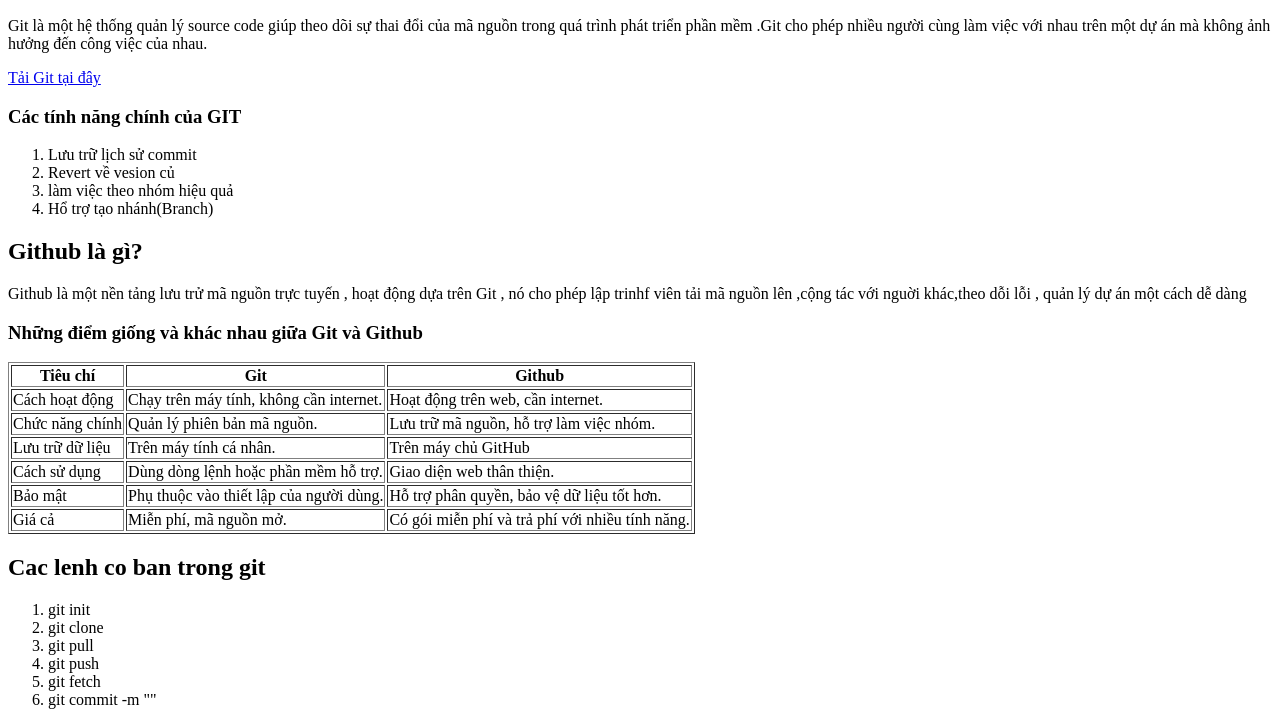
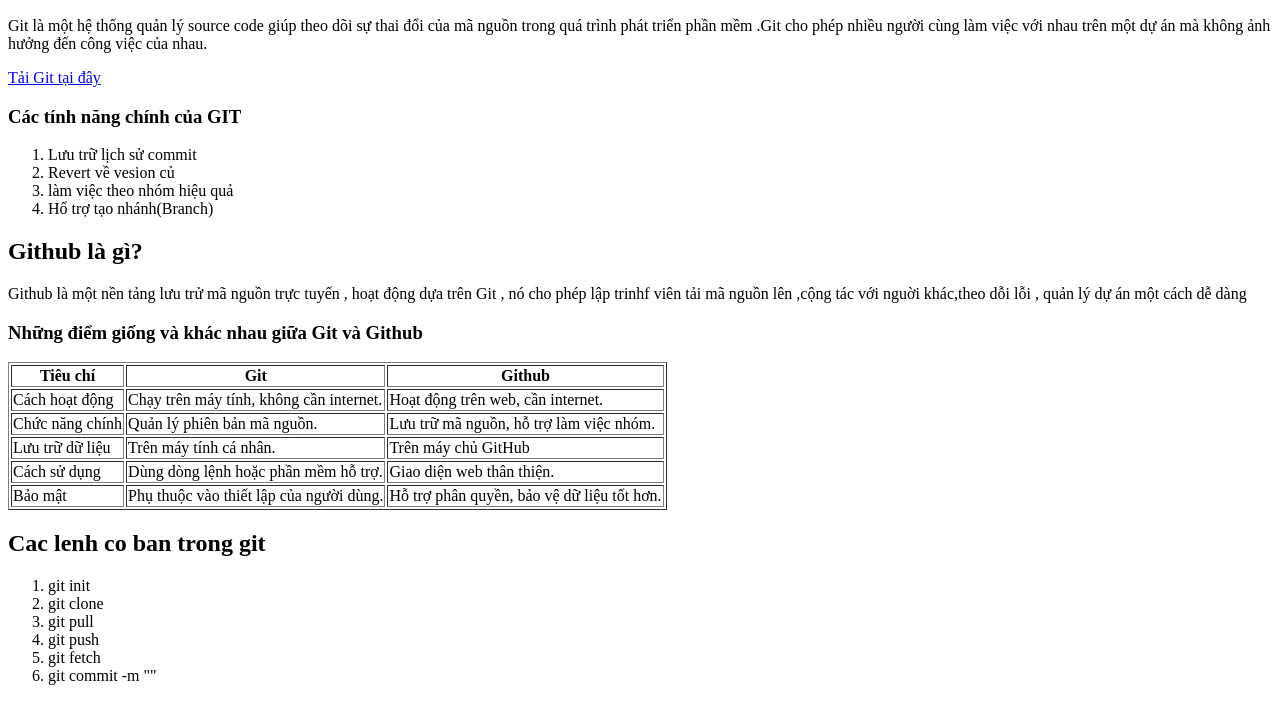
Before and after one commit to trannhutthien/textThietKeWeb, a plain HTML site: page index.html in a window 1280 px wide. Shown: the part 110-835 px from the top of the page. After the commit the page ends 811 px from the top, so only its background shows below. Drawn offline with Linux system fonts and the light colour scheme.

Commit message:
Update index.html
xóa hàng cuối trong bảng

```diff
--- a/index.html
+++ b/index.html
@@ -53,11 +53,7 @@
                 <td>Phụ thuộc vào thiết lập của người dùng.</td>
                 <td>Hỗ trợ phân quyền, bảo vệ dữ liệu tốt hơn.</td>
              </tr>
-             <tr>
-                <td>Giá cả</td>
-                <td>Miễn phí, mã nguồn mở.</td>
-                <td>Có gói miễn phí và trả phí với nhiều tính năng.</td>
-             </tr>
+
            </table>
 
 
```
